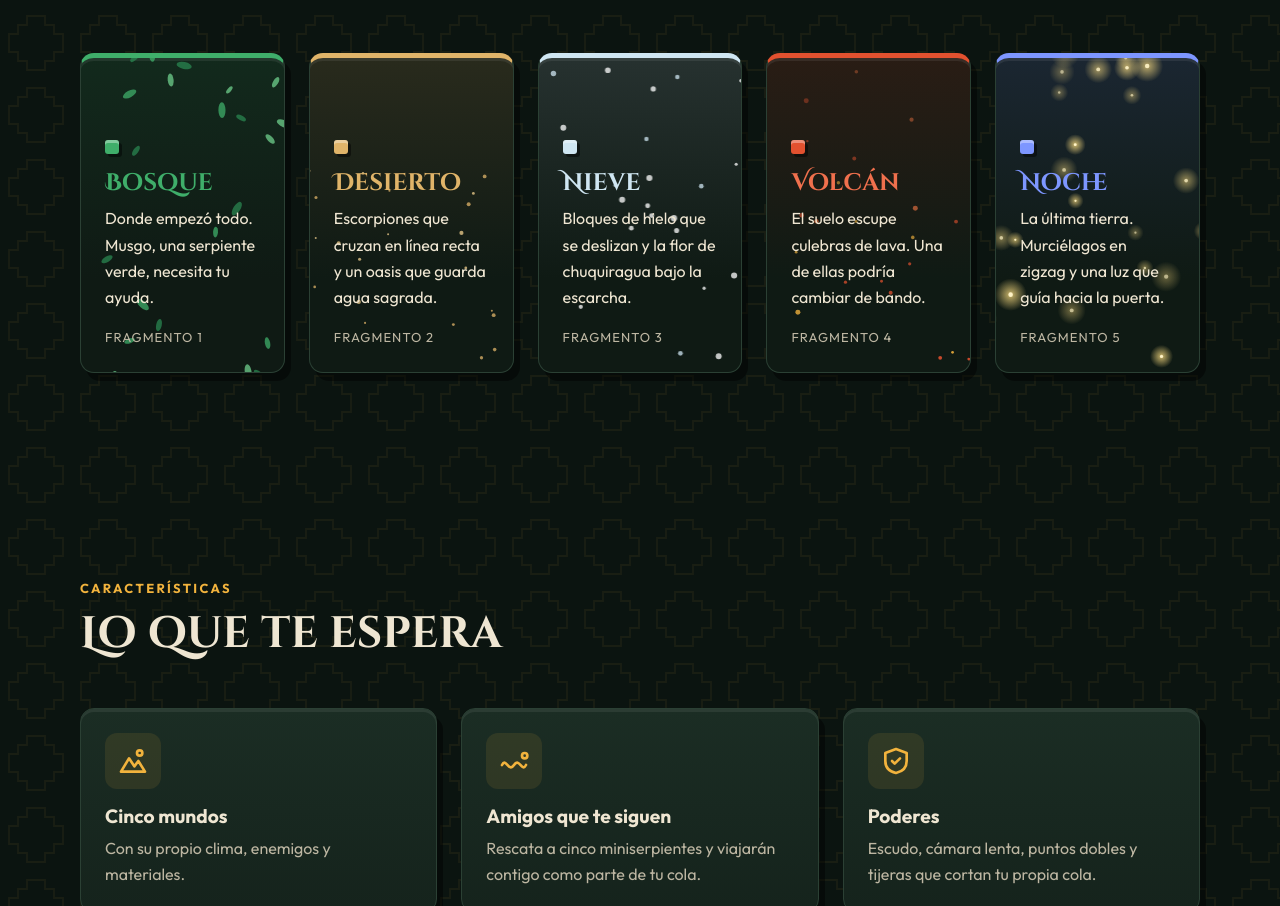
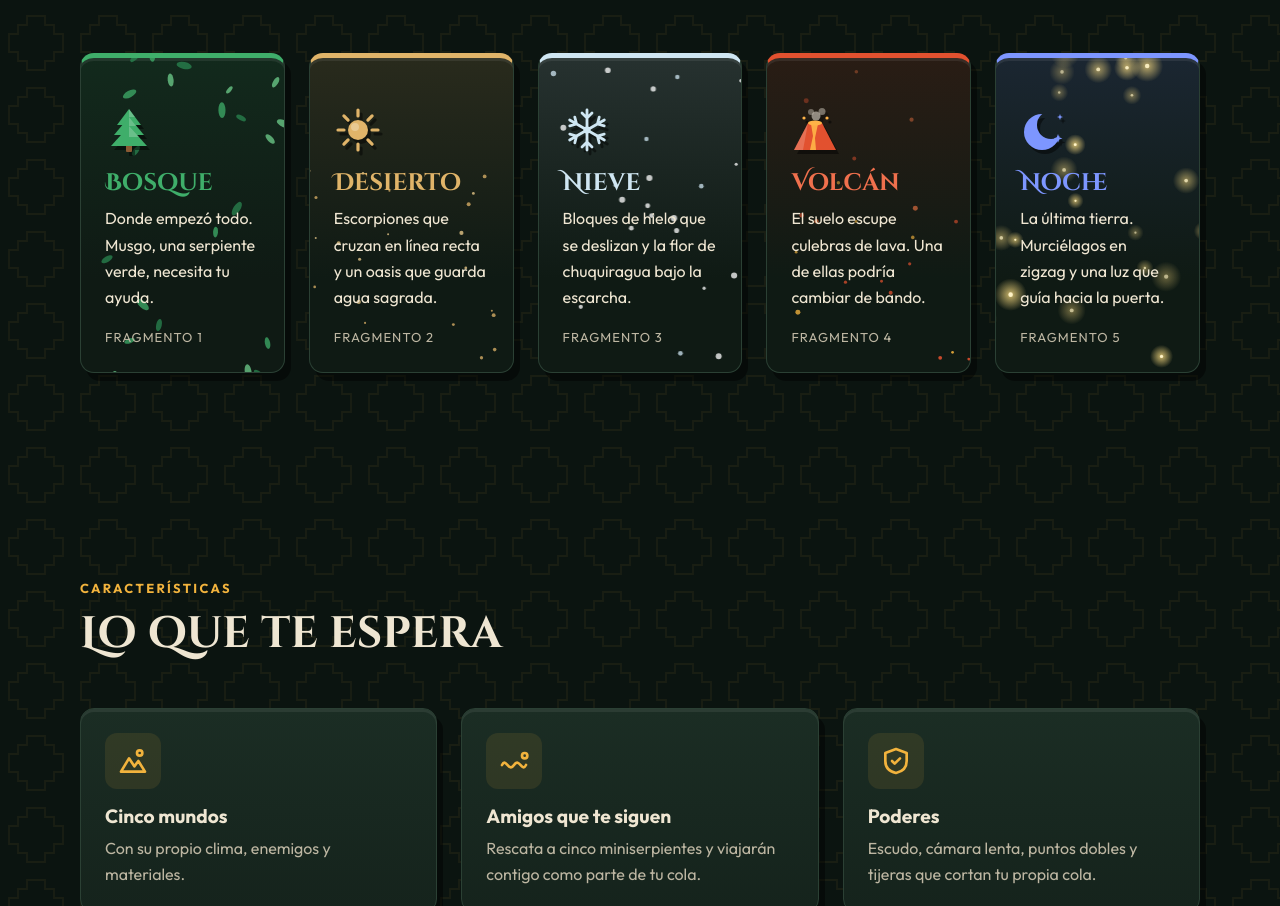
Before and after one commit to 2026B-sof-jueg-gr1/VELASQUEZ-CANDO-CAROL-ABIGAIL-jueg-gr3, a plain HTML site: page Landing-Amaru/index.html in a window 1280 px wide. Shown: the part 2225-3131 px from the top of the page. Drawn offline with Linux system fonts and the light colour scheme.

Commit message:
Cambiar cuadros de colores por iconos de cada tierra donde se encuentran los fragmentos del juego

```diff
--- a/Landing-Amaru/index.html
+++ b/Landing-Amaru/index.html
@@ -156,35 +156,35 @@
     <div class="worlds reveal" tabindex="0" role="region" aria-label="Las cinco tierras. Desplázate horizontalmente para verlas todas.">
       <article class="world block w1">
         <canvas data-kind="leaf" aria-hidden="true"></canvas>
-        <span class="dot" aria-hidden="true"></span>
+        <svg class="wico" viewBox="0 0 48 48" aria-hidden="true" focusable="false"><rect x="21" y="38" width="6" height="8" rx="1" fill="#8a5a33"/><path d="M24 3 36 19H12Z" fill="currentColor"/><path d="M24 11 39 29H9Z" fill="currentColor"/><path d="M24 20 42 40H6Z" fill="currentColor"/><path d="M24 3 30 11H24ZM24 11 31 20H24ZM24 20 34 31H24Z" fill="#fff" fill-opacity=".22"/></svg>
         <h3>Bosque</h3>
         <p>Donde empezó todo. Musgo, una serpiente verde, necesita tu ayuda.</p>
         <span class="part">Fragmento 1</span>
       </article>
       <article class="world block w2">
         <canvas data-kind="sand" aria-hidden="true"></canvas>
-        <span class="dot" aria-hidden="true"></span>
+        <svg class="wico" viewBox="0 0 48 48" aria-hidden="true" focusable="false"><path d="M38 24h6M33.9 33.9l4.2 4.2M24 38v6M14.1 33.9l-4.2 4.2M10 24H4M14.1 14.1 9.9 9.9M24 10V4M33.9 14.1l4.2-4.2" fill="none" stroke="currentColor" stroke-width="3.2" stroke-linecap="round"/><circle cx="24" cy="24" r="10" fill="currentColor"/><circle cx="21" cy="21" r="4" fill="#fff" fill-opacity=".28"/></svg>
         <h3>Desierto</h3>
         <p>Escorpiones que cruzan en línea recta y un oasis que guarda agua sagrada.</p>
         <span class="part">Fragmento 2</span>
       </article>
       <article class="world block w3">
         <canvas data-kind="snow" aria-hidden="true"></canvas>
-        <span class="dot" aria-hidden="true"></span>
+        <svg class="wico" viewBox="0 0 48 48" aria-hidden="true" focusable="false"><g fill="none" stroke="currentColor" stroke-width="2.8" stroke-linecap="round"><path d="M24 4V44M24 12 19 7M24 12 29 7M24 36 19 41M24 36 29 41"/><path transform="rotate(60 24 24)" d="M24 4V44M24 12 19 7M24 12 29 7M24 36 19 41M24 36 29 41"/><path transform="rotate(120 24 24)" d="M24 4V44M24 12 19 7M24 12 29 7M24 36 19 41M24 36 29 41"/></g><circle cx="24" cy="24" r="3.6" fill="currentColor"/></svg>
         <h3>Nieve</h3>
         <p>Bloques de hielo que se deslizan y la flor de chuquiragua bajo la escarcha.</p>
         <span class="part">Fragmento 3</span>
       </article>
       <article class="world block w4">
         <canvas data-kind="ember" aria-hidden="true"></canvas>
-        <span class="dot" aria-hidden="true"></span>
+        <svg class="wico" viewBox="0 0 48 48" aria-hidden="true" focusable="false"><circle cx="25" cy="10" r="4.5" fill="#cfc8bb" fill-opacity=".65"/><circle cx="31" cy="5.5" r="3.5" fill="#cfc8bb" fill-opacity=".5"/><circle cx="20" cy="6" r="3" fill="#cfc8bb" fill-opacity=".45"/><path d="M3 44 17 17H31L45 44Z" fill="currentColor"/><path d="M17 17 3 44H12Z" fill="#fff" fill-opacity=".18"/><ellipse cx="24" cy="17" rx="7" ry="2.6" fill="#ffb347"/><path d="M20 18 22 30 19 44H25L24 32 27 18Z" fill="#ffb347" fill-opacity=".92"/><circle cx="36" cy="12" r="1.6" fill="#ffb347"/><circle cx="13" cy="12" r="1.6" fill="#ffb347"/></svg>
         <h3>Volcán</h3>
         <p>El suelo escupe culebras de lava. Una de ellas podría cambiar de bando.</p>
         <span class="part">Fragmento 4</span>
       </article>
       <article class="world block w5">
         <canvas data-kind="firefly" aria-hidden="true"></canvas>
-        <span class="dot" aria-hidden="true"></span>
+        <svg class="wico" viewBox="0 0 48 48" aria-hidden="true" focusable="false"><defs><mask id="moonMask"><rect width="48" height="48" fill="#fff"/><circle cx="31" cy="19" r="14" fill="#000"/></mask></defs><circle cx="22" cy="26" r="18" fill="currentColor" mask="url(#moonMask)"/><path d="M38 28 39.2 31.2 42.4 32.4 39.2 33.6 38 36.8 36.8 33.6 33.6 32.4 36.8 31.2ZM40 8 40.8 10.2 43 11 40.8 11.8 40 14 39.2 11.8 37 11 39.2 10.2Z" fill="currentColor"/></svg>
         <h3>Noche</h3>
         <p>La última tierra. Murciélagos en zigzag y una luz que guía hacia la puerta.</p>
         <span class="part">Fragmento 5</span>
--- a/Landing-Amaru/styles.css
+++ b/Landing-Amaru/styles.css
@@ -139,7 +139,7 @@ section{position:relative}
   border-top:5px solid var(--c);
 }
 .world canvas{position:absolute;inset:0;width:100%;height:100%;z-index:-1}
-.world .dot{width:14px;height:14px;border-radius:3px;background:var(--c);box-shadow:3px 3px 0 rgba(0,0,0,.45), inset 0 3px 0 rgba(255,255,255,.35);margin-bottom:var(--s3)}
+.world .wico{width:48px;height:48px;color:var(--c);margin-bottom:var(--s3);filter:drop-shadow(3px 4px 0 rgba(0,0,0,.45))}
 .world h3{font-family:var(--font-display);font-size:1.5rem;color:var(--ct,var(--c))}
 .world p{margin-top:var(--s2);color:var(--text);font-size:1rem}
 .world .part{margin-top:var(--s3);font-size:.8125rem;color:var(--muted);letter-spacing:.08em;text-transform:uppercase}
```
